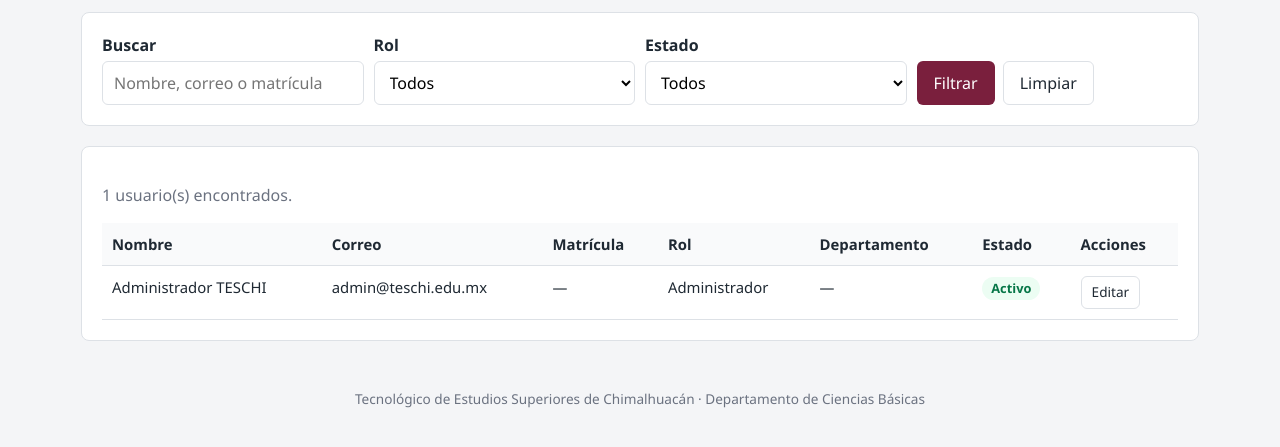
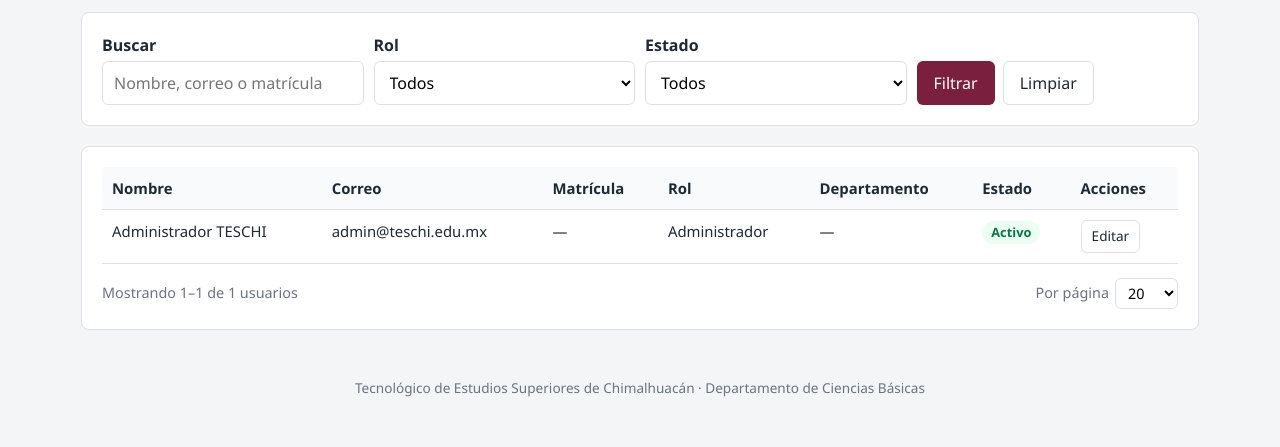
Before and after one commit to Jorgevg53/sistema-insidencias, a PHP site: page /sistema-incidencias/usuarios.php in a window 1280 px wide. Shown: the part 169-616 px from the top of the page. Run offline with PHP 8.4, Linux system fonts and the light colour scheme; the visitor is signed in with stand-in values (Sample User, id 1); data comes from the database, SQL or seed files in the repository; tables that the repository leaves empty hold one stand-in row (values such as "Sample post").

Commit message:
Extra: paginación en los listados
- Helper reutilizable app/helpers/paginacion.php: paginar() calcula
  página, límite y desplazamiento a partir del total; navegacionPaginas()
  muestra "Mostrando 21–40 de 73", Anterior/Siguiente, números con
  huecos (1 … 4 5 [6] 7 8 … 20) y un selector de 10/20/50/100 por
  página que se aplica al cambiarlo.
- Se conservan filtros, búsqueda y pestañas al cambiar de página; una
  página fuera de rango o un valor inválido en la URL se ajusta solo.
- Aplicado a Todas las incidencias, Mis incidencias, Asignadas a mí,
  Usuarios y Notificaciones (antes limitado a las 100 más recientes;
  al marcar como leída se regresa a la misma página).
- Orden estable (desempate por id) para que ningún registro se repita
  ni se pierda entre páginas.
- Modelos Usuario y Notificacion con contar() y listar() paginado.

Co-Authored-By: Claude Opus 5.5 <noreply@anthropic.com>
Claude-Session: https://claude.ai/code/session_01S7TqdHgfDoDM5kA1QhxEHc

```diff
--- /dev/null
+++ b/app/helpers/paginacion.php
@@ -0,0 +1,149 @@
+<?php
+
+/*
+|--------------------------------------------------------------------------
+| PAGINACIÓN
+|--------------------------------------------------------------------------
+| Uso en una página con listado:
+|
+|   $paginacion = paginar($totalDeRegistros);
+|   ... SQL con: LIMIT {$paginacion["por_pagina"]} OFFSET {$paginacion["offset"]}
+|   <?= navegacionPaginas($paginacion) ?>
+|
+| Lee ?pagina= y ?por_pagina= de la URL y conserva los demás parámetros
+| (filtros, búsqueda, pestañas) al cambiar de página.
+*/
+
+const OPCIONES_POR_PAGINA = [10, 20, 50, 100];
+
+function paginar($total, $porPaginaDefecto = 20)
+{
+    $total = (int) $total;
+
+    $porPagina = (int) ($_GET["por_pagina"] ?? $porPaginaDefecto);
+
+    if (!in_array($porPagina, OPCIONES_POR_PAGINA, true)) {
+        $porPagina = $porPaginaDefecto;
+    }
+
+    $totalPaginas = max(1, (int) ceil($total / $porPagina));
+
+    $pagina = ctype_digit((string) ($_GET["pagina"] ?? "")) ? (int) $_GET["pagina"] : 1;
+
+    // Una página fuera de rango (p. ej. tras borrar registros) se ajusta.
+    $pagina = min(max(1, $pagina), $totalPaginas);
+
+    $offset = ($pagina - 1) * $porPagina;
+
+    return [
+        "pagina" => $pagina,
+        "por_pagina" => $porPagina,
+        "total" => $total,
+        "total_paginas" => $totalPaginas,
+        "offset" => $offset,
+        "desde" => $total > 0 ? $offset + 1 : 0,
+        "hasta" => min($offset + $porPagina, $total)
+    ];
+}
+
+/*
+ * URL de la página actual con otros parámetros de paginación.
+ */
+function urlPagina(array $cambios)
+{
+    $parametros = array_merge($_GET, $cambios);
+
+    if (($parametros["pagina"] ?? 1) == 1) {
+        unset($parametros["pagina"]);
+    }
+
+    $consulta = http_build_query($parametros);
+
+    return basename($_SERVER["PHP_SELF"]) . ($consulta !== "" ? "?" . $consulta : "");
+}
+
+/*
+ * Números a mostrar: primera, última y dos alrededor de la actual,
+ * con "…" en los huecos. Ej.: 1 … 4 5 [6] 7 8 … 20
+ */
+function numerosDePagina($actual, $total)
+{
+    $numeros = [];
+
+    for ($i = 1; $i <= $total; $i++) {
+        if ($i === 1 || $i === $total || abs($i - $actual) <= 2) {
+            $numeros[] = $i;
+        } elseif (end($numeros) !== "…") {
+            $numeros[] = "…";
+        }
+    }
+
+    return $numeros;
+}
+
+function navegacionPaginas(array $p, $etiqueta = "registros")
+{
+    if ($p["total"] === 0) {
+        return "";
+    }
+
+    $html = '<div class="paginacion">';
+
+    $html .= '<span class="texto-suave">Mostrando ' . $p["desde"] . '–' . $p["hasta"]
+        . ' de ' . $p["total"] . ' ' . e($etiqueta) . '</span>';
+
+    if ($p["total_paginas"] > 1) {
+
+        $html .= '<nav class="paginas" aria-label="Paginación">';
+
+        if ($p["pagina"] > 1) {
+            $html .= '<a href="' . e(urlPagina(["pagina" => $p["pagina"] - 1])) . '" rel="prev">« Anterior</a>';
+        } else {
+            $html .= '<span class="deshabilitada">« Anterior</span>';
+        }
+
+        foreach (numerosDePagina($p["pagina"], $p["total_paginas"]) as $numero) {
+
+            if ($numero === "…") {
+                $html .= '<span class="hueco">…</span>';
+            } elseif ($numero === $p["pagina"]) {
+                $html .= '<span class="actual" aria-current="page">' . $numero . '</span>';
+            } else {
+                $html .= '<a href="' . e(urlPagina(["pagina" => $numero])) . '">' . $numero . '</a>';
+            }
+        }
+
+        if ($p["pagina"] < $p["total_paginas"]) {
+            $html .= '<a href="' . e(urlPagina(["pagina" => $p["pagina"] + 1])) . '" rel="next">Siguiente »</a>';
+        } else {
+            $html .= '<span class="deshabilitada">Siguiente »</span>';
+        }
+
+        $html .= '</nav>';
+    }
+
+    /*
+     * Selector "por página": conserva los demás parámetros como campos ocultos.
+     */
+    $html .= '<form method="GET" class="por-pagina">';
+
+    foreach ($_GET as $clave => $valor) {
+        if (!in_array($clave, ["pagina", "por_pagina"], true) && is_scalar($valor)) {
+            $html .= '<input type="hidden" name="' . e($clave) . '" value="' . e($valor) . '">';
+        }
+    }
+
+    $html .= '<label for="por_pagina" class="texto-suave">Por página</label>';
+    $html .= '<select id="por_pagina" name="por_pagina" data-autoenviar>';
+
+    foreach (OPCIONES_POR_PAGINA as $opcion) {
+        $html .= '<option value="' . $opcion . '"' . ($opcion === $p["por_pagina"] ? " selected" : "") . '>'
+            . $opcion . '</option>';
+    }
+
+    $html .= '</select>';
+    $html .= '<noscript><button type="submit" class="btn btn-secundario btn-sm">Aplicar</button></noscript>';
+    $html .= '</form>';
+
+    return $html . '</div>';
+}
--- a/app/models/Notificacion.php
+++ b/app/models/Notificacion.php
@@ -45,7 +45,21 @@ class Notificacion
     /*
      * Notificaciones del usuario, de la más reciente a la más antigua.
      */
-    public function listar($usuario_id, $soloNoLeidas = false, $limite = 100)
+    public function contar($usuario_id, $soloNoLeidas = false)
+    {
+        $stmt = $this->conn->prepare("
+            SELECT COUNT(*)
+            FROM notificaciones
+            WHERE usuario_id = ?
+            " . ($soloNoLeidas ? "AND leida = 0" : "") . "
+        ");
+
+        $stmt->execute([$usuario_id]);
+
+        return (int) $stmt->fetchColumn();
+    }
+
+    public function listar($usuario_id, $soloNoLeidas = false, $limite = 100, $offset = 0)
     {
         $sql = "
             SELECT
@@ -67,7 +81,7 @@ class Notificacion
             WHERE n.usuario_id = ?
             " . ($soloNoLeidas ? "AND n.leida = 0" : "") . "
             ORDER BY n.fecha DESC, n.id DESC
-            LIMIT " . (int) $limite . "
+            LIMIT " . (int) $limite . " OFFSET " . (int) $offset . "
         ";
 
         $stmt = $this->conn->prepare($sql);
--- a/app/models/Usuario.php
+++ b/app/models/Usuario.php
@@ -63,10 +63,10 @@ class Usuario
     }
 
     /*
-     * Lista de usuarios con filtros opcionales:
+     * Condiciones de búsqueda compartidas por listar() y contar():
      * texto (nombre, correo o matrícula), rol_id y activo (1/0).
      */
-    public function listar($texto = "", $rol_id = "", $activo = "")
+    private function filtros($texto, $rol_id, $activo)
     {
         $condiciones = [];
         $parametros = [];
@@ -92,6 +92,31 @@ class Usuario
             $parametros[] = $activo;
         }
 
+        return [
+            $condiciones ? "WHERE " . implode(" AND ", $condiciones) : "",
+            $parametros
+        ];
+    }
+
+    public function contar($texto = "", $rol_id = "", $activo = "")
+    {
+        [$where, $parametros] = $this->filtros($texto, $rol_id, $activo);
+
+        $stmt = $this->conn->prepare("SELECT COUNT(*) FROM usuarios u $where");
+
+        $stmt->execute($parametros);
+
+        return (int) $stmt->fetchColumn();
+    }
+
+    /*
+     * Lista de usuarios con filtros opcionales y, si se indica,
+     * solo una página ($limite registros a partir de $offset).
+     */
+    public function listar($texto = "", $rol_id = "", $activo = "", $limite = null, $offset = 0)
+    {
+        [$where, $parametros] = $this->filtros($texto, $rol_id, $activo);
+
         $sql = "
             SELECT
                 u.id,
@@ -107,8 +132,9 @@ class Usuario
             FROM usuarios u
             INNER JOIN roles r
                 ON u.rol_id = r.id
-            " . ($condiciones ? "WHERE " . implode(" AND ", $condiciones) : "") . "
-            ORDER BY u.nombre, u.apellido_paterno
+            $where
+            ORDER BY u.nombre, u.apellido_paterno, u.id
+            " . ($limite !== null ? "LIMIT " . (int) $limite . " OFFSET " . (int) $offset : "") . "
         ";
 
         $stmt = $this->conn->prepare($sql);
--- a/public/css/style.css
+++ b/public/css/style.css
@@ -842,3 +842,74 @@ input[type="file"] {
     display: inline-block;
     margin-top: 6px;
 }
+
+/* ---------- Paginación ---------- */
+
+.paginacion {
+    display: flex;
+    flex-wrap: wrap;
+    justify-content: space-between;
+    align-items: center;
+    gap: 10px;
+    margin-top: 14px;
+    font-size: 0.9rem;
+}
+
+.paginas {
+    display: flex;
+    flex-wrap: wrap;
+    gap: 4px;
+}
+
+.paginas a,
+.paginas span {
+    min-width: 34px;
+    padding: 5px 10px;
+    border: 1px solid var(--color-borde);
+    border-radius: 6px;
+    text-align: center;
+    text-decoration: none;
+    background: var(--color-tarjeta);
+}
+
+.paginas a:hover {
+    border-color: var(--color-primario);
+}
+
+.paginas .actual {
+    background: var(--color-primario);
+    border-color: var(--color-primario);
+    color: #fff;
+    font-weight: 600;
+}
+
+.paginas .deshabilitada {
+    color: #b0b6bf;
+}
+
+.paginas .hueco {
+    border-color: transparent;
+    background: none;
+}
+
+.por-pagina {
+    display: flex;
+    align-items: center;
+    gap: 6px;
+}
+
+.por-pagina label {
+    margin: 0;
+    font-weight: normal;
+}
+
+.por-pagina select {
+    width: auto;
+    padding: 4px 8px;
+}
+
+@media print {
+    .paginacion {
+        display: none;
+    }
+}
--- a/public/usuarios.php
+++ b/public/usuarios.php
@@ -3,6 +3,7 @@
 require_once "../app/helpers/auth.php";
 require_once "../app/config/database.php";
 require_once "../app/models/Usuario.php";
+require_once "../app/helpers/paginacion.php";
 
 /*
  * Módulo exclusivo del Administrador.
@@ -62,11 +63,15 @@ $filtro_texto = trim($_GET["q"] ?? "");
 $filtro_rol = $_GET["rol_id"] ?? "";
 $filtro_activo = $_GET["activo"] ?? "";
 
-$usuarios = $usuarioModel->listar(
+$filtros = [
     $filtro_texto,
     isset($roles[$filtro_rol]) ? $filtro_rol : "",
     in_array($filtro_activo, ["0", "1"], true) ? $filtro_activo : ""
-);
+];
+
+$paginacion = paginar($usuarioModel->contar(...$filtros));
+
+$usuarios = $usuarioModel->listar(...array_merge($filtros, [$paginacion["por_pagina"], $paginacion["offset"]]));
 
 $tituloPagina = "Usuarios";
 
@@ -131,8 +136,6 @@ require_once "../app/views/layouts/header.php";
         <p>No se encontraron usuarios.</p>
 
     <?php else: ?>
-
-        <p class="texto-suave"><?= count($usuarios) ?> usuario(s) encontrados.</p>
 
         <div class="tabla-contenedor">
 
@@ -217,6 +220,8 @@ require_once "../app/views/layouts/header.php";
 
         </div>
 
+        <?= navegacionPaginas($paginacion, "usuarios") ?>
+
     <?php endif; ?>
 
 </section>
```
Also changed, not shown: public/asignadas.php (+20 -2 lines), public/mis_incidencias.php (+10 -1 lines), public/notificaciones.php (+14 -3 lines), public/todas_incidencias.php (+16 -3 lines), README.md, public/js/app.js.
